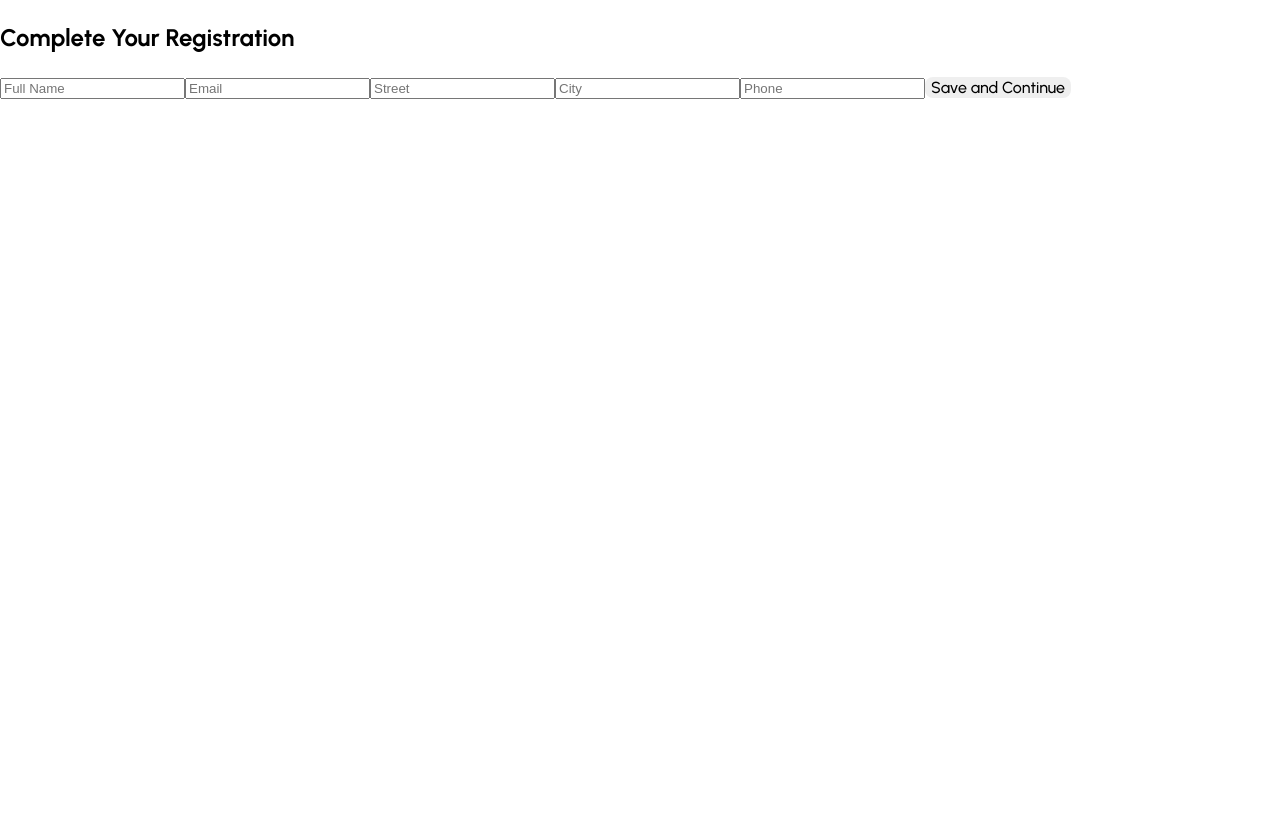
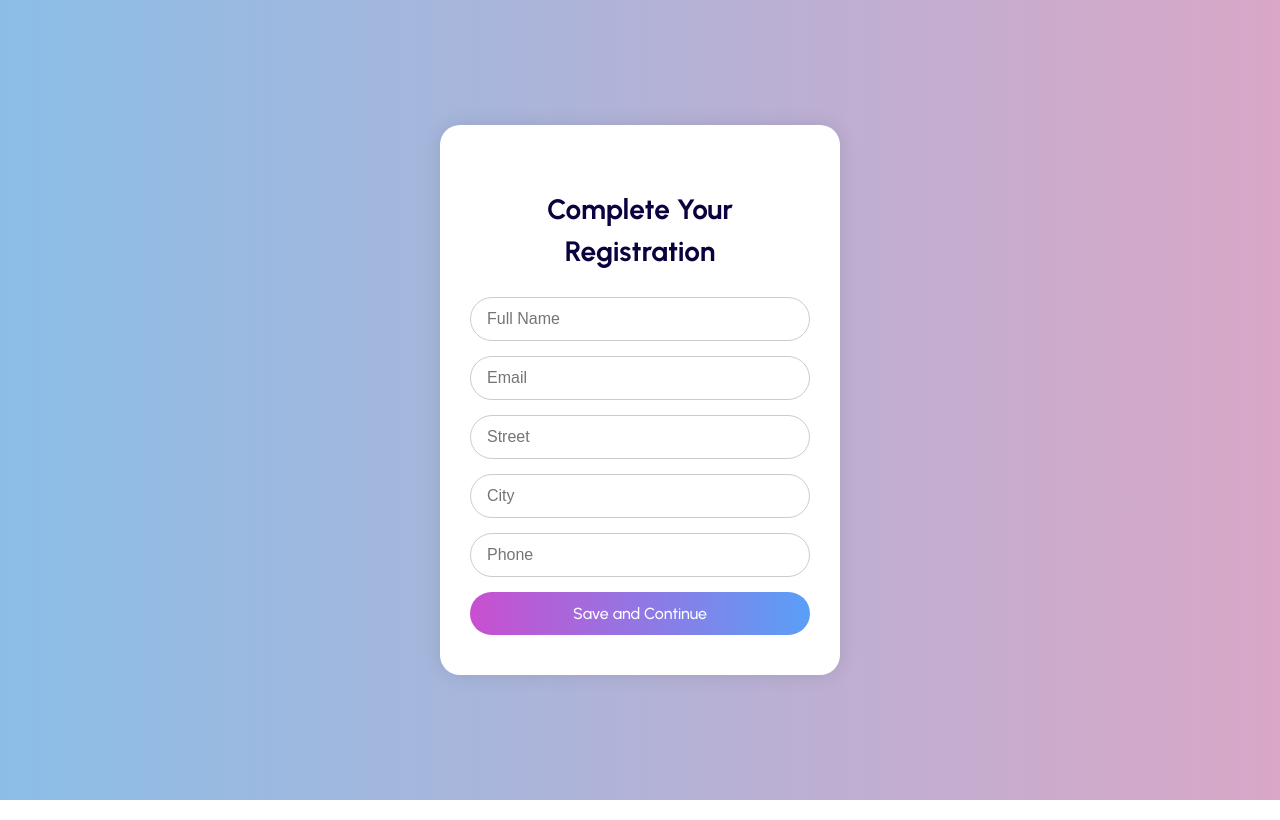
Before and after one commit to tehilabenmoshe/full_stack_project5, a React (Vite) app in the folder project5/: page /complete-registration in a window 1280 px wide. Built offline with nearby package versions, Linux system fonts and the light colour scheme; a web font is replaced by a local one.

Commit message:
complate reg design

```diff
--- a/project5/src/App.css
+++ b/project5/src/App.css
@@ -965,6 +965,60 @@ div.photo-title {
   box-shadow: 0 0 0 3px rgba(201, 79, 207, 0.2);
 }
 
-/**{
-  outline: orangered 2px solid;
-}*/
+/*************************comlpate register page************************/
+.complete-registration-container {
+  min-height: 100vh;
+  display: flex;
+  justify-content: center;
+  align-items: center;
+  background: linear-gradient(to right, #8bbee7, #d9a7c7);
+  font-family: 'Urbanist', sans-serif;
+  padding: 20px;
+}
+
+.complete-registration-form {
+  background-color: #fff;
+  padding: 40px 30px;
+  border-radius: 20px;
+  box-shadow: 0 0 20px rgba(0, 0, 0, 0.1);
+  width: 100%;
+  max-width: 400px;
+  display: flex;
+  flex-direction: column;
+}
+
+.complete-registration-form h2 {
+  text-align: center;
+  margin-bottom: 25px;
+  color: #0c003e;
+  font-size: 28px;
+}
+
+.complete-registration-form input {
+  margin-bottom: 15px;
+  padding: 12px 16px;
+  border: 1px solid #ccc;
+  border-radius: 25px;
+  font-size: 16px;
+  outline: none;
+  transition: border-color 0.3s;
+}
+
+.complete-registration-form input:focus {
+  border-color: #5a9ff7;
+}
+
+.complete-registration-form button {
+  background: linear-gradient(to right, #c94fcf, #5a9ff7);
+  color: white;
+  border: none;
+  border-radius: 25px;
+  padding: 12px;
+  font-size: 16px;
+  cursor: pointer;
+  transition: opacity 0.3s ease;
+}
+
+.complete-registration-form button:hover {
+  opacity: 0.85;
+}
--- a/project5/src/pages/CompleteRegistration.jsx
+++ b/project5/src/pages/CompleteRegistration.jsx
@@ -1,14 +1,14 @@
 import { useState } from 'react';
 import { Navigate } from 'react-router-dom';
 
-
-function CompleteRegistration({setUser}) {
+function CompleteRegistration({ setUser }) {
   const [name, setName] = useState('');
   const [email, setEmail] = useState('');
   const [street, setStreet] = useState('');
   const [city, setCity] = useState('');
   const [phone, setPhone] = useState('');
   const [isComplete, setIsComplete] = useState(false);
+
   const handleSubmit = async (e) => {
     e.preventDefault();
 
@@ -19,12 +19,12 @@ function CompleteRegistration({setUser}) {
     }
 
     const fullUser = {
-        ...partialUser, // contains username and password
+      ...partialUser,
       name,
       email,
       address: {
         street,
-          suite: "",     // hardcoded empty string
+        suite: "",
         city,
         zipcode: "",
         geo: {
@@ -39,7 +39,6 @@ function CompleteRegistration({setUser}) {
         bs: "",
       },
     };
-
 
     try {
       const res = await fetch('http://localhost:3000/users', {
@@ -69,18 +68,21 @@ function CompleteRegistration({setUser}) {
   if (isComplete) {
     return <Navigate to="/home" replace />;
   }
+
   return (
-    <form onSubmit={handleSubmit}>
+    <div className="complete-registration-container">
+      <form onSubmit={handleSubmit} className="complete-registration-form">
         <h2>Complete Your Registration</h2>
 
         <input placeholder="Full Name" value={name} onChange={e => setName(e.target.value)} required />
         <input type="email" placeholder="Email" value={email} onChange={e => setEmail(e.target.value)} required />
-      <input placeholder="Street" value={street} onChange={e => setStreet(e.target.value)}  />
-      <input placeholder="City" value={city} onChange={e => setCity(e.target.value)}  />
+        <input placeholder="Street" value={street} onChange={e => setStreet(e.target.value)} />
+        <input placeholder="City" value={city} onChange={e => setCity(e.target.value)} />
         <input placeholder="Phone" value={phone} onChange={e => setPhone(e.target.value)} required />
 
         <button type="submit">Save and Continue</button>
       </form>
+    </div>
   );
 }
 
```
Lines whose indentation alone changed are shown as unchanged.
